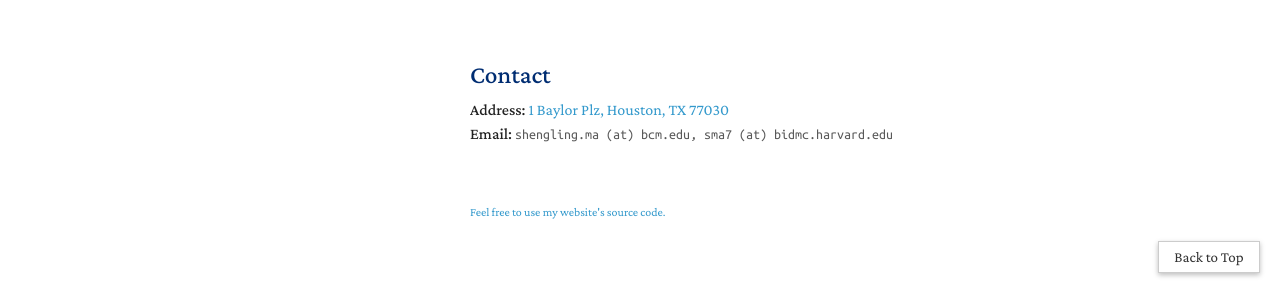
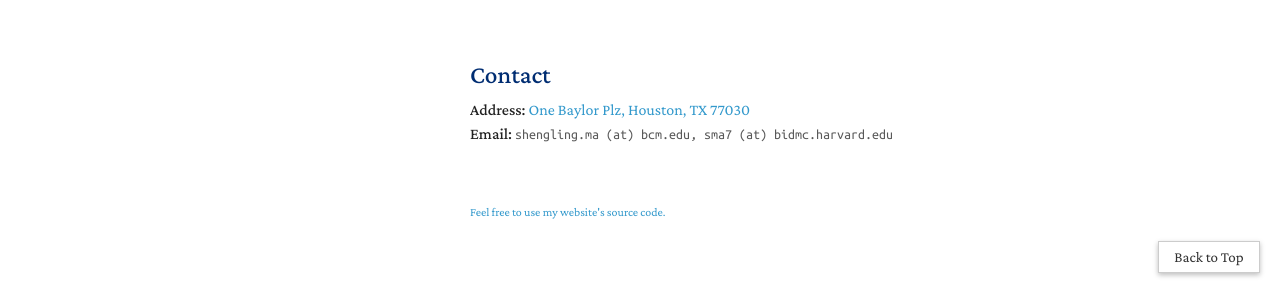
Before and after one commit to shenglingma/personal-website, a Jekyll site: the page built from index.md, in a window 1280 px wide and 900 px high, scrolled down 4232 px. Shown: the part 607-897 px from the top of the window. Built offline with Jekyll 4.4.1, drawn with Linux system fonts in a browser that asks for light colours; a style sheet for code colours, icons or effects is not loaded.

Commit message:
Update contact.md

```diff
--- a/_includes/contact.md
+++ b/_includes/contact.md
@@ -2,7 +2,7 @@
 
 <h2 style="margin: 60px 0px 10px;">Contact</h2>
 
-<p><strong>Address:</strong> <a href="https://www.google.com/maps/place/Baylor+College+of+Medicine/@29.7105286,-95.3988163,17z/data=!3m1!4b1!4m6!3m5!1s0x8640c07650d4bf6f:0xbb615085334e838e!8m2!3d29.7105286!4d-95.3962414!16zL20vMDI5ZzJn?entry=ttu">1 Baylor Plz, Houston, TX 77030</a>
+<p><strong>Address:</strong> <a href="https://www.google.com/maps/place/Baylor+College+of+Medicine/@29.7105286,-95.3988163,17z/data=!3m1!4b1!4m6!3m5!1s0x8640c07650d4bf6f:0xbb615085334e838e!8m2!3d29.7105286!4d-95.3962414!16zL20vMDI5ZzJn?entry=ttu">One Baylor Plz, Houston, TX 77030</a>
 <br />
 <strong>Email:</strong> <email>shengling.ma (at) bcm.edu, sma7 (at) bidmc.harvard.edu</email>
 <br />
```
